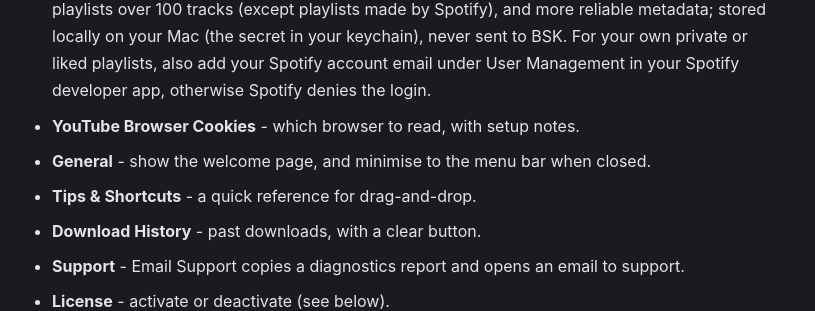
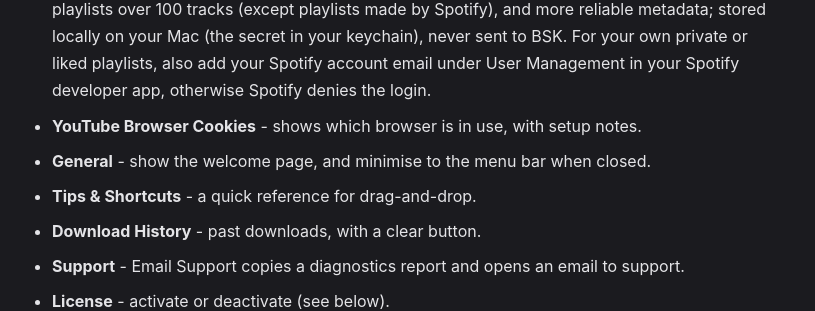
Before and after one commit to BSKapps/bskapps.github.io, a Jekyll site: the page built from articles/fetch-puppy-guide/index.html, in a window 1280 px wide and 900 px high, scrolled down 3534 px. Shown: the part 144-455 px from the top of the window, without its empty margins (232-1047 px from the left). Built offline with Jekyll 4.4.1, drawn with Linux system fonts in a browser that asks for light colours.

Commit message:
Fetch Puppy guide: Settings shows which browser is in use (there is no browser picker)

```diff
--- a/_data/guides/fetch-puppy-guide.json
+++ b/_data/guides/fetch-puppy-guide.json
@@ -157,7 +157,7 @@
             "**App Updates** - manual check and an auto-check toggle.",
             "**Download Engine** - check for and apply download engine updates.",
             "**Spotify API Credentials** - optional Client ID and Secret for private playlists, every track of playlists over 100 tracks (except playlists made by Spotify), and more reliable metadata; stored locally on your Mac (the secret in your keychain), never sent to BSK. For your own private or liked playlists, also add your Spotify account email under User Management in your Spotify developer app, otherwise Spotify denies the login.",
-            "**YouTube Browser Cookies** - which browser to read, with setup notes.",
+            "**YouTube Browser Cookies** - shows which browser is in use, with setup notes.",
             "**General** - show the welcome page, and minimise to the menu bar when closed.",
             "**Tips & Shortcuts** - a quick reference for drag-and-drop.",
             "**Download History** - past downloads, with a clear button.",
```
